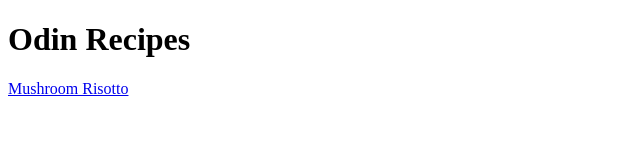
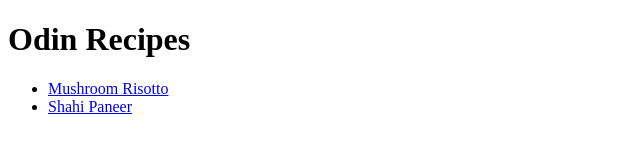
Before and after one commit to quizzicalcloud/odin-recipes, a plain HTML site: page index.html in a window 1280 px wide. Shown: the whole page, without its empty margins (0-640 px from the left). Drawn offline with Linux system fonts and the light colour scheme.

Commit message:
link to new recipe in index

```diff
--- a/index.html
+++ b/index.html
@@ -7,6 +7,9 @@
 </head>
 <body>
     <h1>Odin Recipes</h1>
-    <a href="recipes/mushroom-risotto.html">Mushroom Risotto</a>
+    <ul>
+      <li><a href="recipes/mushroom-risotto.html">Mushroom Risotto</a></li>
+      <li><a href="recipes/shahi-paneer.html">Shahi Paneer</a></li>
+    </ul>
 </body>
 </html>
```
